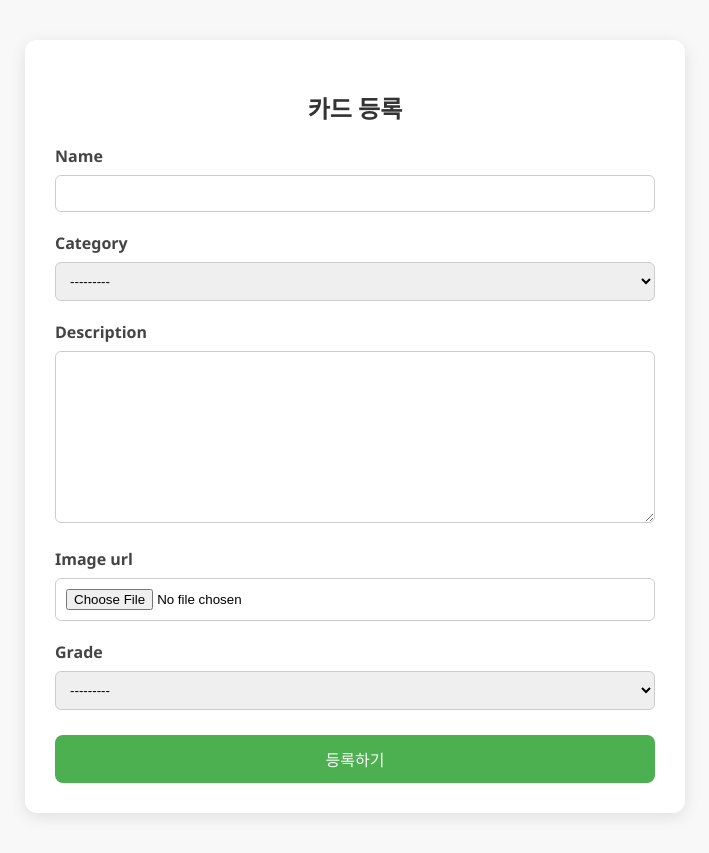
After one commit to rudwo524/2025-1-PhotoCard-Trading-System, a Django app: page /cards/add/ in a window 1280 px wide. The commit adds this page. Shown: the whole page, without its empty margins (285-994 px from the left). Run offline with Django 5.2, Linux system fonts and the light colour scheme; data that the repository does not hold is empty.

Commit message:
0427 added cards page

```diff
--- /dev/null
+++ b/photocard_tradingsystem/cards/forms.py
@@ -0,0 +1,7 @@
+from django import forms
+from .models import Card
+
+class CardForm(forms.ModelForm):
+    class Meta:
+        model = Card
+        fields = ['name', 'category', 'description', 'image_url', 'grade']
--- a/photocard_tradingsystem/cards/models.py
+++ b/photocard_tradingsystem/cards/models.py
@@ -5,35 +5,103 @@ from django.contrib.auth import get_user_model
 User = get_user_model()
 
 
-# 카드 기본 정보 (카드 마스터 데이터)
-class CardMaster(models.Model):
+# # 카드 기본 정보 (카드 마스터 데이터)
+# class CardMaster(models.Model):
+#     name = models.CharField(max_length=100)
+#     category = models.CharField(max_length=50)
+#     description = models.TextField()
+#     image = models.ImageField(upload_to='cards/')
+#     grade = models.CharField(max_length=5)
+#     def __str__(self):
+#         return f"{self.name} ({self.grade})"
+
+# # 생성된 카드 (유저 소유 카드 인스턴스)
+# class CardInstance(models.Model):
+#     card = models.ForeignKey(CardMaster, on_delete=models.CASCADE, related_name='instances')
+#     owner = models.ForeignKey(User, on_delete=models.CASCADE, related_name='owned_cards')
+#     created_at = models.DateTimeField(auto_now_add=True)
+#     deleted_at = models.DateTimeField(null=True, blank=True)
+#     def __str__(self):
+#         return f"{self.card.name} - Owned by {self.owner.username}"
+
+
+# # 거래 정보 (히스토리 누적)
+# class Trade(models.Model):
+#     card_instance = models.ForeignKey(CardInstance, on_delete=models.CASCADE, related_name='trades')
+#     seller = models.ForeignKey(User, on_delete=models.CASCADE, related_name='sales')
+#     buyer = models.ForeignKey(User, on_delete=models.CASCADE, related_name='purchases')
+#     price = models.PositiveIntegerField()
+#     traded_at = models.DateTimeField(auto_now_add=True)
+
+#     def __str__(self):
+#         return f"{self.card_instance.card.name} | {self.seller.username} ➝ {self.buyer.username} | ₩{self.price}"
+
+# image = models.ImageField(upload_to='cards/')
+
+
+# 등급 (레어도)
+class Grade(models.Model):
+    name = models.CharField(max_length=50)
+    probability = models.FloatField()
+
+    def __str__(self):
+        return self.name
+
+
+# 카드 카테고리
+class Category(models.Model):
+    name = models.CharField(max_length=50)
+    updated_at = models.DateField()
+
+    def __str__(self):
+        return self.name
+
+
+# 카드 정보 (기본 정보)
+class Card(models.Model):
     name = models.CharField(max_length=100)
-    category = models.CharField(max_length=50)
+    category = models.ForeignKey(Category, on_delete=models.SET_NULL, null=True, blank=True)
     description = models.TextField()
-    image = models.ImageField(upload_to='cards/')
-    grade = models.CharField(max_length=5)
+    image_url = models.ImageField(upload_to='card_images/')
+    grade = models.ForeignKey(Grade, on_delete=models.SET_NULL, null=True, blank=True)
+
     def __str__(self):
-        return f"{self.name} ({self.grade})"
+        return self.name
 
-# 생성된 카드 (유저 소유 카드 인스턴스)
-class CardInstance(models.Model):
-    card = models.ForeignKey(CardMaster, on_delete=models.CASCADE, related_name='instances')
-    owner = models.ForeignKey(User, on_delete=models.CASCADE, related_name='owned_cards')
+
+# 사용자 (간단한 커스텀 유저)
+class User(models.Model):
+    username = models.CharField(max_length=50, unique=True)  # user-id 역할
+    name = models.CharField(max_length=50)
+    password = models.CharField(max_length=128)
+    role = models.CharField(max_length=20, default='user')
+
+    def __str__(self):
+        return self.username
+
+
+# 생성된 카드 (유저가 보유한 개별 카드 단위)
+class CreatedCard(models.Model):
+    card = models.ForeignKey(Card, on_delete=models.SET_NULL, null=True, blank=True)
+    owner = models.ForeignKey(User, on_delete=models.SET_NULL, null=True, blank=True)
+    trade_info = models.TextField(blank=True, null=True)
     created_at = models.DateTimeField(auto_now_add=True)
     deleted_at = models.DateTimeField(null=True, blank=True)
+
     def __str__(self):
-        return f"{self.card.name} - Owned by {self.owner.username}"
+        return f"{self.card.name if self.card else '알 수 없음'} - {self.owner.username if self.owner else '소유자 없음'}"
 
 
-# 거래 정보 (히스토리 누적)
+# 거래 정보
 class Trade(models.Model):
-    card_instance = models.ForeignKey(CardInstance, on_delete=models.CASCADE, related_name='trades')
-    seller = models.ForeignKey(User, on_delete=models.CASCADE, related_name='sales')
-    buyer = models.ForeignKey(User, on_delete=models.CASCADE, related_name='purchases')
-    price = models.PositiveIntegerField()
+    created_card = models.ForeignKey(CreatedCard, on_delete=models.SET_NULL, null=True, blank=True)
+    seller = models.ForeignKey(User, related_name='sell_trades', on_delete=models.SET_NULL, null=True, blank=True)
+    buyer = models.ForeignKey(User, related_name='buy_trades', on_delete=models.SET_NULL, null=True, blank=True)
+    price = models.IntegerField()
     traded_at = models.DateTimeField(auto_now_add=True)
 
     def __str__(self):
-        return f"{self.card_instance.card.name} | {self.seller.username} ➝ {self.buyer.username} | ₩{self.price}"
+        card_name = self.created_card.card.name if self.created_card and self.created_card.card else "카드 없음"
+        return f"{card_name} 거래 - {self.price}원"
 
 image = models.ImageField(upload_to='cards/')
--- /dev/null
+++ b/photocard_tradingsystem/cards/templates/cards/add_cards.html
@@ -0,0 +1,128 @@
+
+{% load static %}
+
+<!DOCTYPE html>
+<html lang="ko">
+<head>
+    <meta charset="UTF-8">
+    <title>카드 등록</title>
+    <style>
+        body {
+            font-family: 'Segoe UI', sans-serif;
+            background-color: #f8f8f8;
+            margin: 0;
+            padding: 40px;
+        }
+
+        .form-container {
+            background-color: white;
+            max-width: 600px;
+            margin: auto;
+            padding: 30px;
+            border-radius: 12px;
+            box-shadow: 0 4px 16px rgba(0, 0, 0, 0.1);
+        }
+
+        h2 {
+            text-align: center;
+            color: #333;
+        }
+
+        label {
+            display: block;
+            margin-top: 20px;
+            font-weight: bold;
+            color: #444;
+        }
+
+        input[type="text"],
+        select,
+        textarea,
+        input[type="file"] {
+            width: 100%;
+            padding: 10px;
+            margin-top: 8px;
+            border-radius: 6px;
+            border: 1px solid #ccc;
+            box-sizing: border-box;
+        }
+
+        .form-error {
+            color: red;
+            font-size: 0.9em;
+            margin-top: 5px;
+        }
+
+        button {
+            margin-top: 25px;
+            width: 100%;
+            padding: 12px;
+            background-color: #4CAF50;
+            color: white;
+            border: none;
+            border-radius: 8px;
+            font-size: 1rem;
+            cursor: pointer;
+            transition: background-color 0.3s;
+        }
+
+        button:hover {
+            background-color: #45a049;
+        }
+
+        .preview {
+            margin-top: 15px;
+            text-align: center;
+        }
+
+        .preview img {
+            max-width: 100%;
+            max-height: 300px;
+            border-radius: 10px;
+            box-shadow: 0 2px 8px rgba(0, 0, 0, 0.15);
+        }
+    </style>
+</head>
+<body>
+<div class="form-container">
+    <h2>카드 등록</h2>
+    <form method="post" enctype="multipart/form-data">
+        {% csrf_token %}
+        {% for field in form %}
+            <label for="{{ field.id_for_label }}">{{ field.label }}</label>
+            {{ field }}
+            {% if field.errors %}
+                <div class="form-error">
+                    {{ field.errors|striptags }}
+                </div>
+            {% endif %}
+        {% endfor %}
+        <div class="preview" id="image-preview" style="display:none;">
+            <p>이미지 미리보기:</p>
+            <img id="preview-img" src="#" alt="미리보기 이미지">
+        </div>
+        <button type="submit">등록하기</button>
+    </form>
+</div>
+
+<script>
+    // 이미지 미리보기 스크립트
+    const imageInput = document.querySelector('input[type="file"]');
+    const preview = document.getElementById('image-preview');
+    const previewImg = document.getElementById('preview-img');
+
+    if (imageInput) {
+        imageInput.addEventListener('change', function(event) {
+            const file = event.target.files[0];
+            if (file) {
+                preview.style.display = 'block';
+                previewImg.src = URL.createObjectURL(file);
+            } else {
+                preview.style.display = 'none';
+                previewImg.src = '';
+            }
+        });
+    }
+</script>
+</body>
+</html>
--- a/photocard_tradingsystem/cards/templates/cards/card_list.html
+++ b/photocard_tradingsystem/cards/templates/cards/card_list.html
@@ -21,6 +21,7 @@
 </head>
 <body>
   <h1>📇 카드 목록</h1>
+  <a href="{% url 'add_card' %}" class="add-btn">카드 등록</a>
   <div>
     {% for card in cards %}
       <div class="card-box">
--- a/photocard_tradingsystem/cards/urls.py
+++ b/photocard_tradingsystem/cards/urls.py
@@ -1,8 +1,8 @@
 from django.contrib import admin
-from django.urls import path
-
+from django.urls import path, include
 from . import views
 
 urlpatterns = [
     path('', views.card_list, name = 'card_list'),
+    path('add/', views.add_card, name='add_card'), # 예: path('', views.card_list, name='card_list') 도 함께 작성 예정
 ]
--- a/photocard_tradingsystem/cards/views.py
+++ b/photocard_tradingsystem/cards/views.py
@@ -1,15 +1,14 @@
-from django.shortcuts import render
-
 # Create your views here.
 
 from django.http import HttpResponse
-from django.shortcuts import render
-from .models import CardMaster
+from django.shortcuts import render, redirect
+from .models import Card
 import os
 from django.conf import settings
+from .forms import CardForm
 
 def card_list(request):
-    cards = CardMaster.objects.all()
+    cards = Card.objects.all()
     # image_dir = os.path.join(settings.MEDIA_ROOT, 'cards')
     # try:
     #     image_filenames = os.listdir(image_dir)
@@ -18,3 +17,14 @@ def card_list(request):
     #     image_urls = []
     # print(image_urls)
     return render(request, 'cards/card_list.html', {'cards': cards})
+
+
+def add_card(request):
+    # if request.method == 'POST':
+    #     form = CardForm(request.POST, request.FILES)
+    # else:
+    #     form = CardForm()
+    # if form.is_valid():
+    #     form.save()
+    form = CardForm()
+    return render(request, 'cards/add_cards.html', {'form': form}) # 카드 리스트 페이지로 리디렉션 else: form = CardForm() return render(request, 'cards/add_card.html', {'form': form})
--- a/photocard_tradingsystem/photocard_tradingsystem/urls.py
+++ b/photocard_tradingsystem/photocard_tradingsystem/urls.py
@@ -20,6 +20,7 @@ from django.conf import settings
 from django.conf.urls.static import static
 
 urlpatterns = [
-    path("cards", include('cards.urls')), # 앱의 urls
+    path("cards/", include('cards.urls')), # 앱의 urls
+    # path("trade/", include('trade.urls')),
     path('admin/', admin.site.urls),
 ] + static(settings.MEDIA_URL, document_root = settings.MEDIA_ROOT)
```
Also changed, not shown: photocard_tradingsystem/cards/admin.py (+6 -3 lines), photocard_tradingsystem/cards/migrations/0003_category_grade_user_remove_cardinstance_card_and_more.py (added), photocard_tradingsystem/db.sqlite3.
